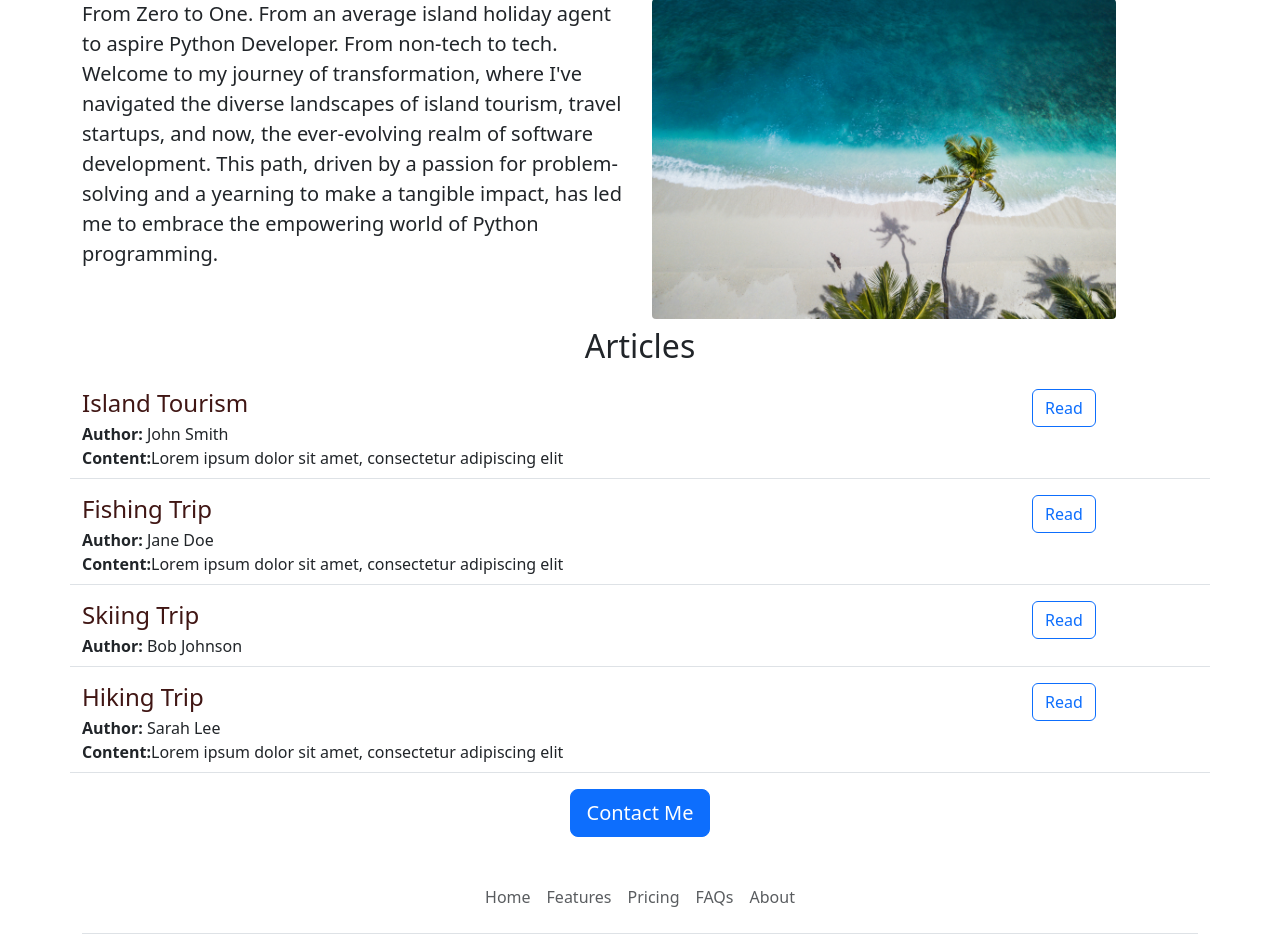
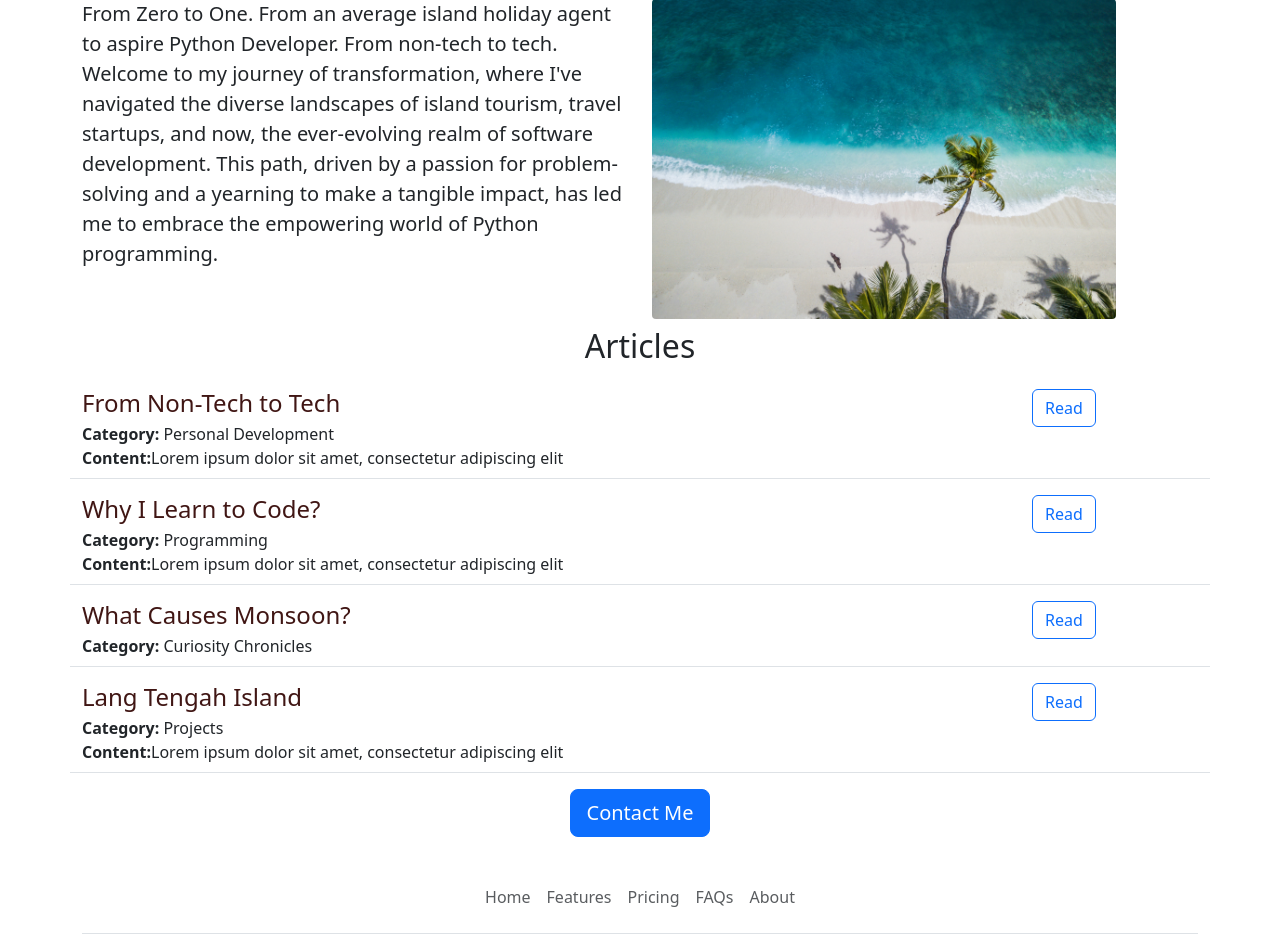
Before and after one commit to skylarasoka/journey, a Flask app: page / in a window 1280 px wide. Shown: the part 513-1451 px from the top of the page. Run offline with Flask 3, Linux system fonts and the light colour scheme.

Commit message:
Make changes on the content

```diff
--- a/app.py
+++ b/app.py
@@ -5,25 +5,25 @@ app = Flask(__name__)
 ARTICLES = [
   {
     "id": 1,
-    "title": "Island Tourism",
-    "author": "John Smith",
+    "title": "From Non-Tech to Tech",
+    "category": "Personal Development",
     "content": "Lorem ipsum dolor sit amet, consectetur adipiscing elit"
   },
   {
     "id": 2,
-    "title": "Fishing Trip",
-    "author": "Jane Doe",
+    "title": "Why I Learn to Code?",
+    "category": "Programming",
     "content": "Lorem ipsum dolor sit amet, consectetur adipiscing elit"
   },
   {
     "id": 3,
-    "title": "Skiing Trip",
-    "author": "Bob Johnson",
+    "title": "What Causes Monsoon?",
+    "category": "Curiosity Chronicles",
   },
   {
     "id": 4,
-    "title": "Hiking Trip",
-    "author": "Sarah Lee",
+    "title": "Lang Tengah Island",
+    "category": "Projects",
     "content": "Lorem ipsum dolor sit amet, consectetur adipiscing elit"
   }
 ]
--- a/templates/jobitem.html
+++ b/templates/jobitem.html
@@ -3,7 +3,7 @@
     <h4 style="color:rgb(64, 22, 20); margin-bottom:4px">{{article["title"]}}
     </h4>
     <div>
-      <b>Author:</b> {{article["author"]}}
+      <b>Category:</b> {{article["category"]}}
     </div>
     {% if "content" in article %}
     <div>
```
